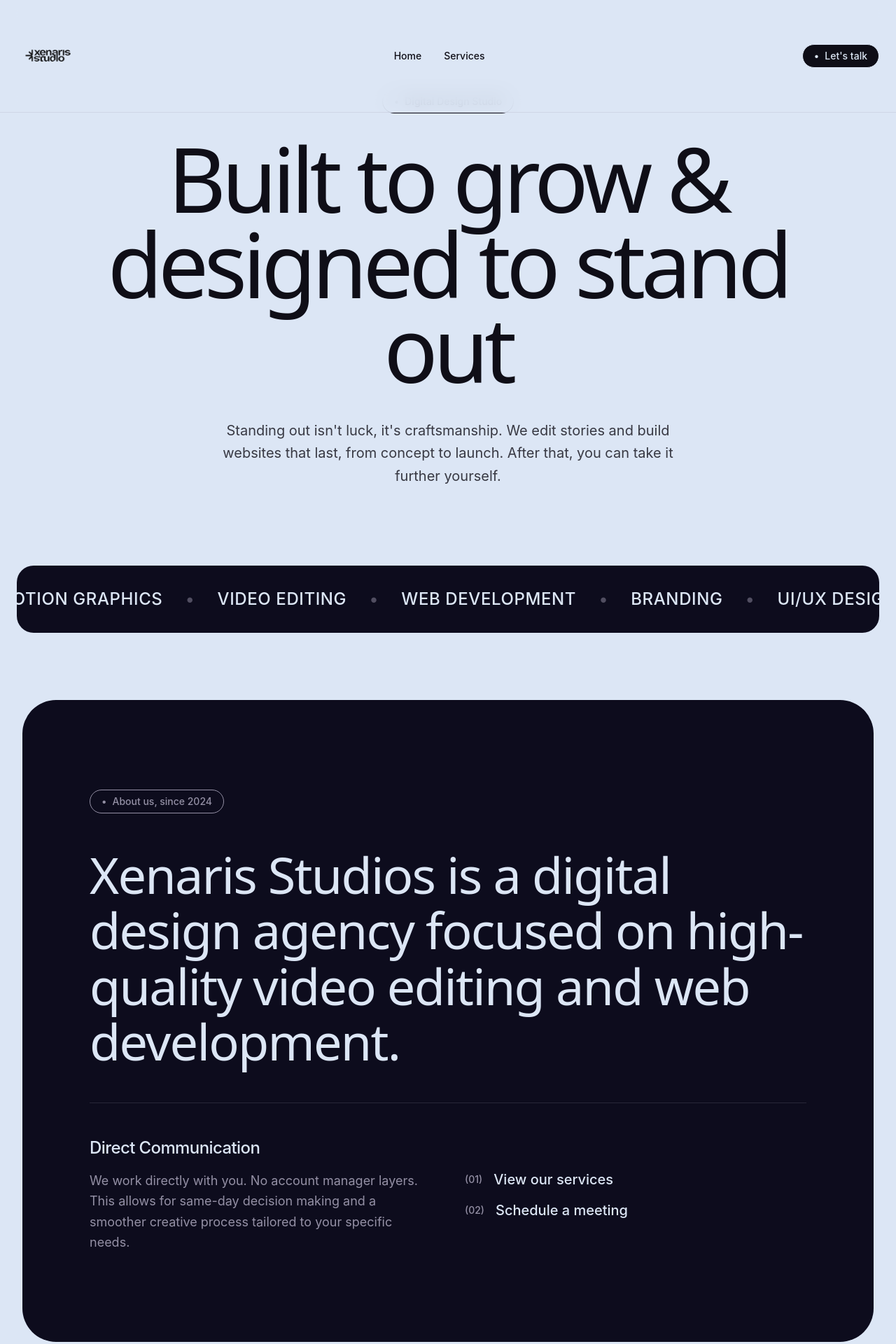
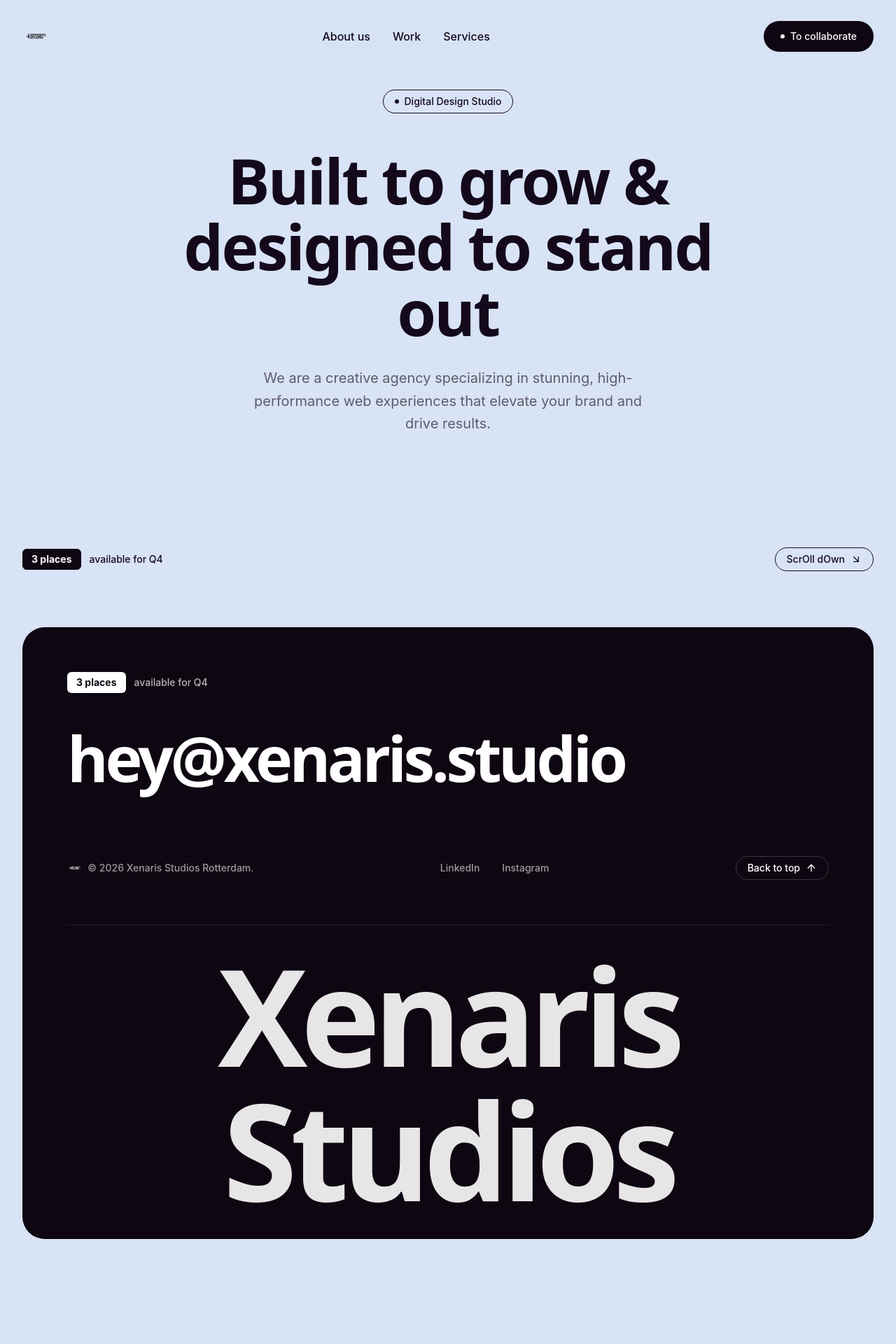
Before and after one commit to AtharvaSharma27/XENARIS-STUDIO, a React app in the folder portfolio/: page /#/ in a window 1280 px wide. Shown: the top 1920 px of the page at 70% size. After the commit the page ends 1786 px from the top, so only its background shows below. Built offline with nearby package versions, Linux system fonts and the light colour scheme; the HTML template or start-up script is replaced by a standard one.

Commit message:
Meticulous Mammut Studios Redesign

```diff
--- a/portfolio/src/components/Footer.tsx
+++ b/portfolio/src/components/Footer.tsx
@@ -1,55 +1,62 @@
-import { ArrowUpRight } from "lucide-react";
+import React from 'react';
+import { ArrowUp } from 'lucide-react';
 
 const Footer = () => {
+  const scrollToTop = () => {
+    window.scrollTo({ top: 0, behavior: 'smooth' });
+  };
+
   return (
-    <footer className="w-full bg-[var(--color-primary-dark)] text-[var(--color-primary)] py-20 px-6 sm:px-12 rounded-t-[3rem] mt-20 relative overflow-hidden">
-      <div className="max-w-7xl mx-auto flex flex-col items-center text-center gap-12 relative z-10">
+    <div className="px-4 md:px-8 pb-4">
+      <footer className="bg-[var(--color-primary-dark)] text-white rounded-[32px] pt-16 pb-8 px-8 md:px-16 flex flex-col justify-between overflow-hidden relative">
 
-        {/* Large Text */}
-        <div className="flex flex-col items-center">
-          <span className="pill-badge border-[var(--color-accent)] text-[var(--color-accent)] mb-8">
-            Ready to collaborate?
-          </span>
-          <h2 className="text-5xl md:text-7xl lg:text-8xl font-display font-medium tracking-tighter leading-[1.1] max-w-4xl">
-            Let's build something <br className="hidden md:block"/> extraordinary.
-          </h2>
+        <div className="max-w-screen-2xl mx-auto w-full flex flex-col relative z-10">
+
+          {/* Top availability badge */}
+          <div className="flex items-center gap-3 text-sm font-medium mb-12">
+            <span className="px-3 py-1 border border-white/20 rounded-md font-bold bg-white text-[var(--color-primary-dark)]">3 places</span>
+            <span className="text-white/70">available for Q4</span>
           </div>
 
-        {/* Links */}
-        <div className="flex flex-col md:flex-row gap-6 mt-8">
-          <a
-            href="https://wa.me/919833842643"
-            target="_blank"
-            rel="noopener noreferrer"
-            className="flex items-center justify-center gap-3 px-8 py-4 bg-[var(--color-primary)] text-[var(--color-primary-dark)] rounded-full font-medium hover:scale-105 transition-transform duration-300"
-          >
-            WhatsApp <ArrowUpRight size={20} />
-          </a>
-          <a
-            href="https://www.instagram.com/xenaris.studio?stkn=MWo3bzQwZnFjaDNoaw=="
-            target="_blank"
-            rel="noopener noreferrer"
-            className="flex items-center justify-center gap-3 px-8 py-4 border border-[var(--color-accent)] text-[var(--color-primary)] rounded-full font-medium hover:bg-white/10 transition-colors duration-300"
-          >
-            Instagram <ArrowUpRight size={20} />
+          {/* Colossal Contact Link */}
+          <div className="mb-24">
+            <a href="mailto:hey@xenaris.studio" className="text-4xl md:text-6xl lg:text-[7vw] font-black tracking-tighter hover:text-[var(--color-primary)] transition-colors inline-block font-display">
+              hey@xenaris.studio
             </a>
           </div>
-      </div>
 
-      {/* Watermark / Logo at bottom */}
-      <div className="max-w-7xl mx-auto mt-32 flex flex-col md:flex-row items-center justify-between border-t border-[var(--color-accent)]/20 pt-8 text-[var(--color-accent)] text-sm">
-        <div className="flex items-center gap-4">
+          {/* Meta Row */}
+          <div className="flex flex-col md:flex-row items-start md:items-center justify-between text-sm text-white/60 font-medium mb-16 gap-6">
+            <div className="flex items-center gap-2">
               <img
                 src={`${import.meta.env.BASE_URL}logo.png`}
                 alt="Xenaris Studios"
-            className="h-16 md:h-20 object-contain opacity-80"
+                className="h-8 object-contain"
                 onError={(e) => (e.target as HTMLImageElement).style.display = 'none'}
               />
-          <p>© {new Date().getFullYear()} Xenaris Studios. All rights reserved.</p>
+              <p>© {new Date().getFullYear()} Xenaris Studios Rotterdam.</p>
             </div>
-        <p className="mt-4 md:mt-0">Rotterdam Inspired, Built for the World.</p>
+
+            <div className="flex items-center gap-8">
+              <a href="https://linkedin.com" className="hover:text-white transition-colors">LinkedIn</a>
+              <a href="https://instagram.com/xenaris.studio" className="hover:text-white transition-colors">Instagram</a>
+            </div>
+
+            <button onClick={scrollToTop} className="pill-badge-dark hover:bg-white/10 transition-colors cursor-pointer">
+              Back to top <ArrowUp size={16} />
+            </button>
+          </div>
+
+          {/* Colossal Wordmark Base */}
+          <div className="w-full text-center mt-auto border-t border-white/10 pt-8">
+            <h1 className="text-[15vw] leading-none font-black tracking-tighter text-white opacity-90 select-none">
+              Xenaris Studios
+            </h1>
+          </div>
+
         </div>
       </footer>
+    </div>
   );
 };
 
--- a/portfolio/src/components/Navbar.tsx
+++ b/portfolio/src/components/Navbar.tsx
@@ -1,46 +1,41 @@
-import { Link } from "react-router-dom";
+import React from 'react';
+import { Link } from 'react-router-dom';
 
 const Navbar = () => {
   return (
-    <nav className="fixed top-0 w-full z-50 bg-[var(--color-primary)]/80 backdrop-blur-md border-b border-[var(--color-accent)]/20 transition-all duration-300 px-6 py-4">
-      <div className="max-w-7xl mx-auto flex items-center justify-between">
+    <nav className="fixed w-full top-0 z-50 bg-[var(--color-primary)]/90 backdrop-blur-md py-6 px-4 md:px-8">
+      <div className="max-w-screen-2xl mx-auto flex items-center justify-between">
 
-        {/* Logo */}
+        {/* Left: Logo Mark */}
         <Link to="/" className="flex items-center">
           <img
             src={`${import.meta.env.BASE_URL}logo.png`}
             alt="Xenaris Studios"
-            className="h-16 md:h-24 lg:h-32 object-contain invert mix-blend-multiply opacity-90"
+            className="h-10 md:h-12 lg:h-14 object-contain invert mix-blend-multiply opacity-90"
             onError={(e) => {
               (e.target as HTMLImageElement).style.display = 'none';
               (e.target as HTMLImageElement).nextElementSibling?.classList.remove('hidden');
             }}
           />
-          <span className="hidden text-xl md:text-2xl font-black tracking-tight text-[var(--color-text-light)]">
-            <span className="font-display italic">Xenaris</span>
-            <span className="font-sans font-medium text-[var(--color-accent)]">Studios</span>
+          <span className="hidden text-xl font-bold tracking-tight text-[var(--color-text-light)]">
+            Xenaris
           </span>
         </Link>
 
-        {/* Links */}
-        <div className="hidden md:flex items-center gap-8">
-          <Link to="/" className="text-sm font-medium hover:text-[var(--color-accent)] transition-colors">
-            Home
-          </Link>
-          <Link to="/services" className="text-sm font-medium hover:text-[var(--color-accent)] transition-colors">
-            Services
-          </Link>
+        {/* Center: Links */}
+        <div className="hidden md:flex items-center gap-8 text-[var(--color-text-light)] font-medium">
+          <Link to="/" className="hover:opacity-70 transition-opacity">About us</Link>
+          <Link to="/services" className="hover:opacity-70 transition-opacity">Work</Link>
+          <Link to="/services" className="hover:opacity-70 transition-opacity">Services</Link>
         </div>
 
-        {/* CTA */}
-        <a
-          href="https://wa.me/919833842643"
-          target="_blank"
-          rel="noopener noreferrer"
-          className="pill-badge bg-[var(--color-text-light)] text-[var(--color-primary)] hover:bg-[var(--color-primary-dark)] hover:scale-105 transition-all duration-300"
-        >
-          Let's talk
-        </a>
+        {/* Right: CTA Pill */}
+        <div className="flex items-center gap-4">
+          <a href="mailto:hey@xenaris.studio" className="bg-[var(--color-primary-dark)] text-white px-6 py-3 rounded-full text-sm font-medium hover:scale-105 transition-transform flex items-center gap-2">
+            <span className="w-1.5 h-1.5 rounded-full bg-white animate-pulse"></span>
+            To collaborate
+          </a>
+        </div>
 
       </div>
     </nav>
--- a/portfolio/src/index.css
+++ b/portfolio/src/index.css
@@ -1,9 +1,8 @@
 @import "tailwindcss";
 
 @theme {
-  --color-primary: #DCE6F5;
-  --color-secondary: #0D0C1D;
-  --color-accent: #9490A5;
+  --color-primary: #D8E3F5;
+  --color-secondary: #0E0611;
 
   --font-sans: 'Inter', system-ui, -apple-system, sans-serif;
   --font-display: 'Space Grotesk', system-ui, -apple-system, sans-serif;
@@ -11,19 +10,33 @@
 
 @layer base {
   :root {
-    --color-primary: #DCE6F5; /* Ice Blue Light */
-    --color-primary-dark: #0D0C1D; /* Deep Plum Dark */
-    --color-accent: #9490A5; /* Muted Lavender */
-    --color-text-light: #0F0E17; /* Ink Black */
-    --color-text-dark: #F3F0FD; /* Off White */
+    --color-primary: #D8E3F5; /* Soft Ice Blue/Periwinkle */
+    --color-primary-dark: #0E0611; /* Deep Eggplant / Dark Plum */
+    --color-text-light: #13091B; /* Dark Ink */
+    --color-text-dark: #FFFFFF; /* White */
+    --color-text-muted: #5E5B6A; /* Muted subtext */
   }
 
   body {
     @apply font-sans antialiased bg-[var(--color-primary)] text-[var(--color-text-light)] overflow-x-hidden;
   }
 
-  h1, h2, h3, h4, h5, h6 {
+  /* Extreme Typography Scaling */
+  h1 {
+    font-family: var(--font-display);
+    font-size: clamp(3.5rem, 7vw, 6.5rem);
+    font-weight: 700;
+    line-height: 1.05;
+    letter-spacing: -0.03em;
+  }
+
+  h2, h3, h4, h5, h6 {
     @apply font-display tracking-tight;
+  }
+
+  h2 {
+    font-size: clamp(2.5rem, 4vw, 3.5rem);
+    letter-spacing: -0.02em;
   }
 
   ::selection {
@@ -35,9 +48,9 @@
 /* Custom Utilities */
 @layer utilities {
   .pill-badge {
-    @apply inline-flex items-center gap-2 px-4 py-1.5 rounded-full border border-current text-sm font-medium;
+    @apply inline-flex items-center gap-2 px-4 py-1.5 rounded-full border border-[var(--color-text-light)] text-sm font-medium;
   }
-  .pill-badge::before {
-    content: "•";
+  .pill-badge-dark {
+    @apply inline-flex items-center gap-2 px-4 py-1.5 rounded-full border border-white/20 text-white text-sm font-medium;
   }
 }
--- a/portfolio/src/pages/Home.tsx
+++ b/portfolio/src/pages/Home.tsx
@@ -1,64 +1,44 @@
-import { motion } from "framer-motion";
-import Marquee from "../components/Marquee";
+import React from 'react';
+import { ArrowDownRight, ArrowRight } from 'lucide-react';
+import { Link } from 'react-router-dom';
 
 const Home = () => {
   return (
-    <div className="flex flex-col w-full min-h-screen">
+    <div className="min-h-screen pt-32 pb-20 relative">
+      <div className="max-w-screen-2xl mx-auto px-4 md:px-8 h-full flex flex-col justify-center">
 
-      {/* HERO SECTION */}
-      <section className="pt-32 pb-16 px-6 sm:px-12 max-w-7xl mx-auto w-full flex flex-col justify-center items-center text-center min-h-[85vh]">
-        <motion.div
-          initial={{ opacity: 0, y: 20 }}
-          animate={{ opacity: 1, y: 0 }}
-          transition={{ duration: 0.8, ease: "easeOut" }}
-          className="flex flex-col items-center"
-        >
-          <span className="pill-badge border-[var(--color-text-light)] text-[var(--color-text-light)] mb-8">
+        {/* Top Centered Badge */}
+        <div className="flex justify-center mb-12">
+          <div className="pill-badge">
+            <span className="w-1.5 h-1.5 rounded-full bg-[var(--color-text-light)]"></span>
             Digital Design Studio
-          </span>
-          <h1 className="text-6xl md:text-8xl lg:text-9xl font-display font-medium tracking-tighter leading-[0.95] text-[var(--color-text-light)] mb-10 max-w-5xl">
-            Built to grow & <br className="hidden md:block"/> designed to stand out
-          </h1>
-          <p className="text-lg md:text-xl text-[var(--color-text-light)]/80 max-w-2xl font-sans leading-relaxed">
-            Standing out isn't luck, it's craftsmanship. We edit stories and build websites that last, from concept to launch. After that, you can take it further yourself.
-          </p>
-        </motion.div>
-      </section>
-
-      {/* MARQUEE */}
-      <div className="px-6 max-w-7xl mx-auto w-full">
-        <Marquee />
-      </div>
-
-      {/* ABOUT SECTION (Plum Background Transition) */}
-      <section className="w-full bg-[var(--color-primary-dark)] text-[var(--color-primary)] rounded-[3rem] px-6 sm:px-12 py-32 mt-12 mx-auto max-w-[95%]">
-        <div className="max-w-5xl mx-auto">
-          <span className="pill-badge border-[var(--color-accent)] text-[var(--color-accent)] mb-12">
-            About us, since 2024
-          </span>
-          <h2 className="text-4xl md:text-6xl lg:text-7xl font-display font-medium tracking-tight leading-[1.1] mb-12">
-            Xenaris Studios is a digital design agency focused on high-quality video editing and web development.
-          </h2>
-
-          <div className="grid grid-cols-1 md:grid-cols-2 gap-12 border-t border-[var(--color-accent)]/20 pt-12">
-            <div>
-              <h3 className="text-2xl font-sans font-medium mb-4">Direct Communication</h3>
-              <p className="text-[var(--color-accent)] text-lg leading-relaxed">
-                We work directly with you. No account manager layers. This allows for same-day decision making and a smoother creative process tailored to your specific needs.
-              </p>
-            </div>
-            <div className="flex flex-col gap-4 justify-center">
-              <a href="/services" className="text-xl font-medium flex items-center gap-4 hover:text-[var(--color-text-dark)] transition-colors">
-                <span className="text-[var(--color-accent)] text-sm">(01)</span> View our services
-              </a>
-              <a href="https://wa.me/919833842643" target="_blank" rel="noopener noreferrer" className="text-xl font-medium flex items-center gap-4 hover:text-[var(--color-text-dark)] transition-colors">
-                <span className="text-[var(--color-accent)] text-sm">(02)</span> Schedule a meeting
-              </a>
-            </div>
           </div>
         </div>
-      </section>
 
+        {/* Massive Headline */}
+        <div className="text-center flex flex-col items-center justify-center max-w-5xl mx-auto mb-16">
+          <h1 className="text-[var(--color-text-light)] text-center mb-8">
+            Built to grow &<br />
+            designed to stand<br />
+            out
+          </h1>
+          <p className="text-lg md:text-xl text-[var(--color-text-muted)] max-w-[600px] leading-relaxed">
+            We are a creative agency specializing in stunning, high-performance web experiences that elevate your brand and drive results.
+          </p>
+        </div>
+
+        {/* Bottom Bar elements */}
+        <div className="flex flex-col md:flex-row justify-between items-center mt-24 gap-6">
+          <div className="flex items-center gap-3 text-sm font-medium text-[var(--color-text-light)]">
+            <span className="px-3 py-1 border border-[var(--color-text-light)] rounded-md font-bold bg-[var(--color-primary-dark)] text-white">3 places</span>
+            <span>available for Q4</span>
+          </div>
+
+          <div className="pill-badge cursor-pointer hover:bg-white/50 transition-colors">
+            ScrOll dOwn <ArrowDownRight size={16} />
+          </div>
+        </div>
+      </div>
     </div>
   );
 };
--- a/portfolio/src/pages/Services.tsx
+++ b/portfolio/src/pages/Services.tsx
@@ -1,92 +1,69 @@
-import { Play } from "lucide-react";
+import React from 'react';
+import { Monitor, Smartphone, PenTool, Layout, Palette, Megaphone } from 'lucide-react';
+
+const servicesList = [
+  {
+    title: 'Web Development',
+    description: 'Lightning-fast, fully responsive websites built with modern frameworks to ensure scale and reliability.',
+    icon: <Monitor size={24} className="mb-6 opacity-70" />
+  },
+  {
+    title: 'Mobile Apps',
+    description: 'Native and cross-platform mobile applications designed to provide seamless experiences on any device.',
+    icon: <Smartphone size={24} className="mb-6 opacity-70" />
+  },
+  {
+    title: 'UI/UX Design',
+    description: 'User-centric interfaces that not only look beautiful but are intuitively crafted to drive conversions.',
+    icon: <PenTool size={24} className="mb-6 opacity-70" />
+  },
+  {
+    title: 'Brand Identity',
+    description: 'Comprehensive branding packages including logos, typography, and visual systems that tell your story.',
+    icon: <Palette size={24} className="mb-6 opacity-70" />
+  },
+  {
+    title: 'Product Strategy',
+    description: 'We align your business goals with user needs to define a roadmap for successful product launches.',
+    icon: <Layout size={24} className="mb-6 opacity-70" />
+  },
+  {
+    title: 'Digital Marketing',
+    description: 'Data-driven campaigns to boost your online presence, reach the right audience, and grow your brand.',
+    icon: <Megaphone size={24} className="mb-6 opacity-70" />
+  }
+];
 
 const Services = () => {
-  const videoProjects = [
-    { title: "Brand Promo", style: "Commercial", color: "#DCE6F5" },
-    { title: "Cinematic Vlog", style: "Lifestyle", color: "#DCE6F5" },
-    { title: "Music Video", style: "Creative", color: "#DCE6F5" },
-    { title: "Podcast Snippet", style: "Social", color: "#DCE6F5" },
-  ];
+  return (
+    <div className="pt-32 pb-32">
+      <div className="max-w-screen-2xl mx-auto px-4 md:px-8">
 
-  const webProjects = [
-    { title: "E-Commerce Re-design", type: "Web App", image: "https://images.unsplash.com/photo-1555066931-4365d14bab8c?auto=format&fit=crop&q=80&w=800" },
-    { title: "Creative Agency", type: "Portfolio", image: "https://images.unsplash.com/photo-1542744094-24638ea0b56c?auto=format&fit=crop&q=80&w=800" },
-    { title: "Fitness Platform", type: "Landing Page", image: "https://images.unsplash.com/photo-1551288049-bebda4e38f71?auto=format&fit=crop&q=80&w=800" },
-  ];
-
-  return (
-    <div className="flex flex-col w-full min-h-screen pt-32 pb-20 px-6 sm:px-12 max-w-7xl mx-auto">
-
-      {/* HEADER */}
-      <section className="mb-24">
-        <h1 className="text-5xl md:text-7xl lg:text-8xl font-display font-medium tracking-tighter text-[var(--color-text-light)]">
-          Selected work
-        </h1>
-      </section>
-
-      {/* WEB DEVELOPMENT SECTION */}
-      <section className="w-full mb-32">
-        <div className="flex items-center gap-4 mb-12">
-          <span className="pill-badge border-[var(--color-text-light)] text-[var(--color-text-light)]">
-            Web Development
-          </span>
+        <div className="mb-16">
+          <div className="pill-badge mb-6">
+            Our Expertise
+          </div>
+          <h2 className="text-4xl md:text-5xl font-bold tracking-tight text-[var(--color-text-light)] max-w-2xl leading-tight">
+            Comprehensive solutions for modern brands.
+          </h2>
         </div>
 
-        <div className="grid grid-cols-1 md:grid-cols-2 gap-8 md:gap-12">
-          {webProjects.map((project, idx) => (
+        <div className="grid grid-cols-1 md:grid-cols-2 lg:grid-cols-3 gap-6">
+          {servicesList.map((service, index) => (
             <div
-              key={idx}
-              className={`group flex flex-col gap-4 cursor-pointer ${idx === 2 ? 'md:col-span-2 md:w-1/2 md:mx-auto' : ''}`}
+              key={index}
+              className="bg-white/50 backdrop-blur-sm p-10 rounded-[32px] border border-[var(--color-text-light)]/10 hover:bg-white transition-colors group cursor-default"
             >
-              <div className="w-full aspect-[4/3] rounded-3xl overflow-hidden relative bg-[var(--color-primary-dark)]/10">
-                <img
-                  src={project.image}
-                  alt={project.title}
-                  className="w-full h-full object-cover transform group-hover:scale-[1.03] transition-transform duration-700 ease-out"
-                />
-              </div>
-
-              <div className="flex flex-col items-start px-2">
-                <span className="text-[var(--color-accent)] text-sm font-medium mb-1">
-                  • {project.type}
-                </span>
-                <h3 className="text-2xl font-display font-medium text-[var(--color-text-light)] group-hover:opacity-70 transition-opacity">
-                  {project.title}
-                </h3>
-              </div>
+              {service.icon}
+              <h3 className="text-2xl font-bold mb-4 text-[var(--color-text-light)] tracking-tight">{service.title}</h3>
+              <p className="text-[var(--color-text-muted)] leading-relaxed">
+                {service.description}
+              </p>
             </div>
           ))}
         </div>
-      </section>
 
-      {/* VIDEO EDITING SECTION */}
-      <section className="w-full">
-        <div className="flex items-center gap-4 mb-12">
-          <span className="pill-badge border-[var(--color-text-light)] text-[var(--color-text-light)]">
-            Video Editing
-          </span>
-        </div>
-
-        <div className="grid grid-cols-1 sm:grid-cols-2 lg:grid-cols-4 gap-6">
-          {videoProjects.map((project, idx) => (
-            <div
-              key={idx}
-              className="group relative aspect-[3/4] rounded-3xl overflow-hidden cursor-pointer bg-[var(--color-primary-dark)]"
-            >
-              <div className="absolute inset-0 flex flex-col items-center justify-center text-white/50 group-hover:text-white transition-colors duration-500">
-                <Play size={48} className="mb-4 transform group-hover:scale-110 transition-transform duration-500" fill="currentColor" />
-                <p className="text-sm font-medium tracking-widest uppercase">Preview</p>
-              </div>
-
-              <div className="absolute bottom-0 left-0 w-full p-6 bg-gradient-to-t from-black/80 via-black/40 to-transparent transform translate-y-4 group-hover:translate-y-0 transition-transform duration-500">
-                <h3 className="text-xl font-display text-white mb-1">{project.title}</h3>
-                <p className="text-xs font-medium text-white/70">{project.style}</p>
-              </div>
-            </div>
-          ))}
-        </div>
-      </section>
-
+      </div>
     </div>
   );
 };
```
Lines whose indentation alone changed are shown as unchanged.
